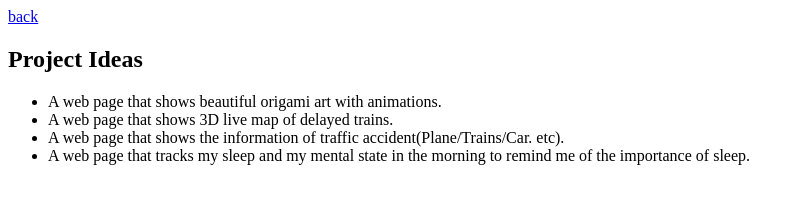
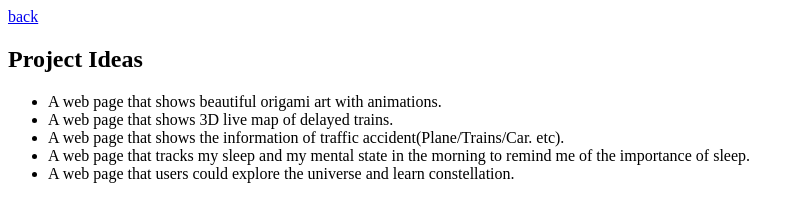
Before and after one commit to yuxingyang/PSAM-5600_Net-Art-0101, a plain HTML site: page week_one/ideas.html in a window 1280 px wide. Shown: the whole page, without its empty margins (0-804 px from the left). Drawn offline with Linux system fonts and the light colour scheme.

Commit message:
Update ideas.html

```diff
--- a/week_one/ideas.html
+++ b/week_one/ideas.html
@@ -18,6 +18,7 @@
                 <li>A web page that shows 3D live map of delayed trains.</li>
                 <li>A web page that shows the information of traffic accident(Plane/Trains/Car. etc).</li>
                 <li>A web page that tracks my sleep and my mental state in the morning to remind me of the importance of sleep.</li>
+                <li>A web page that users could explore the universe and learn constellation.</li>
 
             </ul>
 
```
